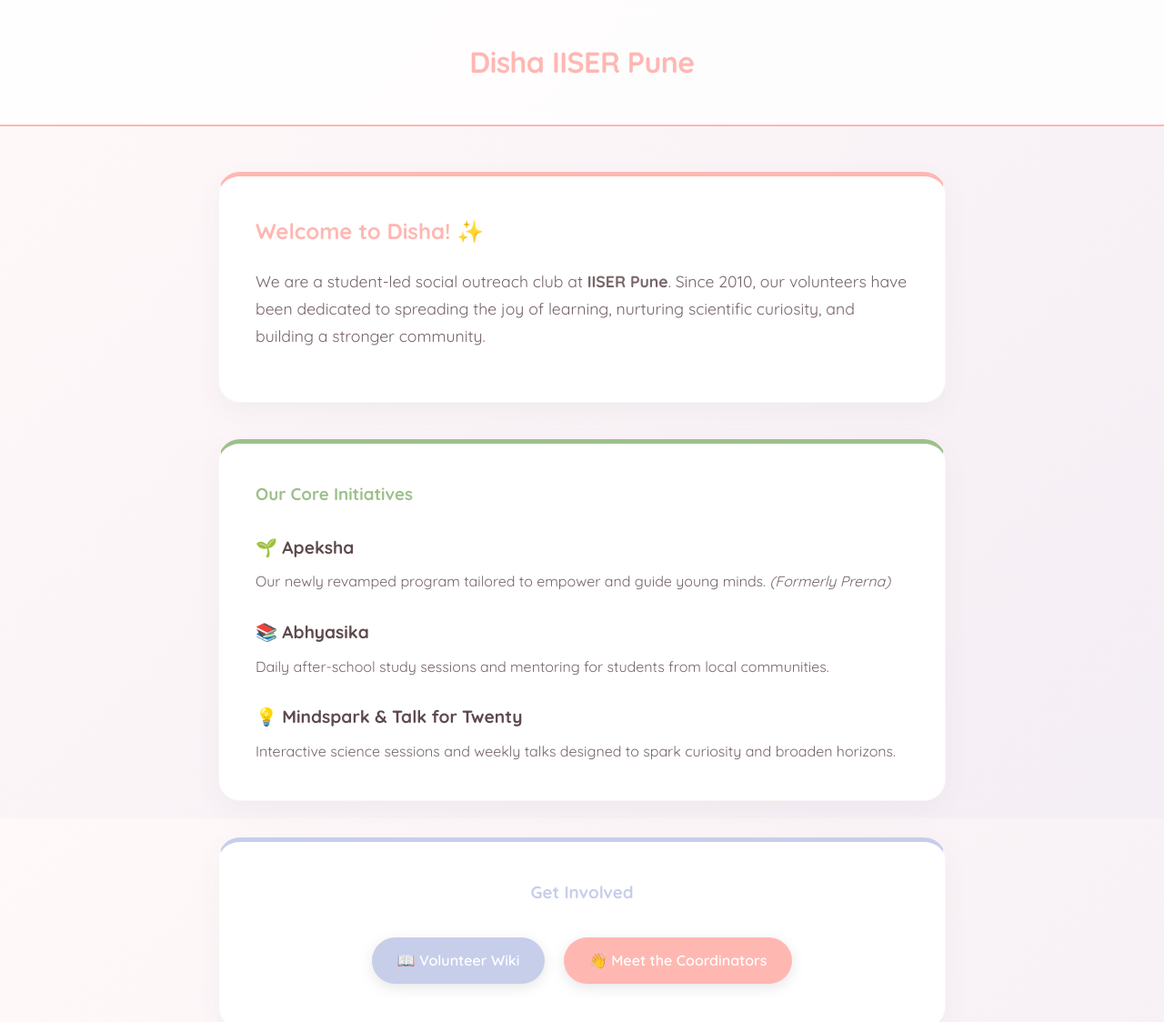
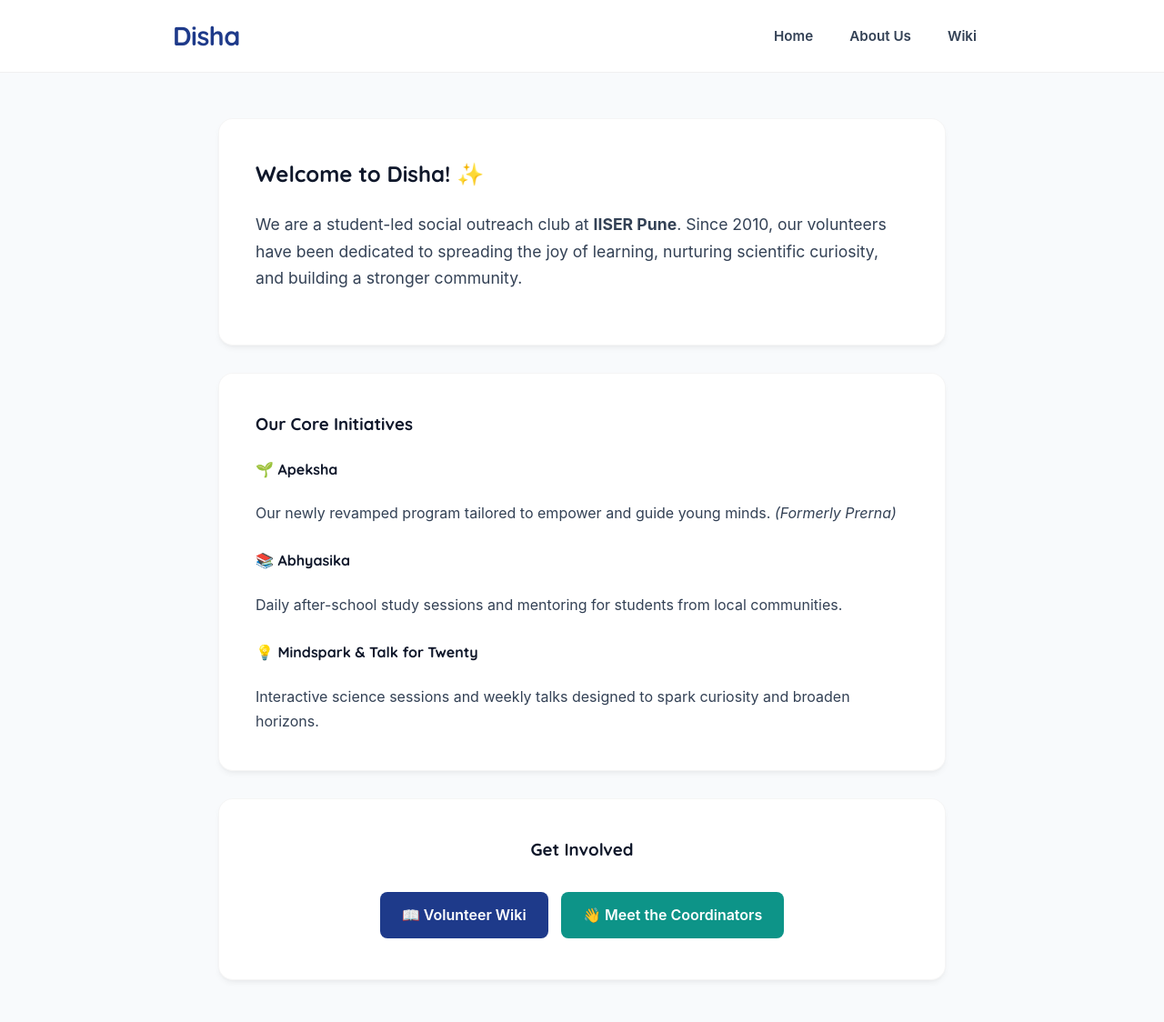
Before and after one commit to Disha-IISERPune/disha-iiserpune.github.io, a Jekyll site: the page built from index.html, in a window 1280 px wide and 1181 px high. Shown: the top 1124 px of the window at 91% size. Built offline with Jekyll 4.4.1, drawn with Linux system fonts in a browser that asks for light colours.

Commit message:
updated default.html, style.css, and index.html

```diff
--- a/_layouts/default.html
+++ b/_layouts/default.html
@@ -4,17 +4,27 @@
   <meta charset="UTF-8">
   <meta name="viewport" content="width=device-width, initial-scale=1.0">
   <title>{{ site.title }}</title>
+
   <link rel="preconnect" href="https://fonts.googleapis.com">
   <link rel="preconnect" href="https://fonts.gstatic.com" crossorigin>
-  <!-- Fixed the unescaped ampersand here which can crash strict parsers -->
   <link href="https://fonts.googleapis.com/css2?family=Quicksand:wght@400;600;700&amp;display=swap" rel="stylesheet">
-  <!-- Simplified the CSS link -->
-  <link rel="stylesheet" href="/assets/css/style.css">
+
+  <!-- CORRECTED: Using Jekyll's relative_url filter for the CSS -->
+  <link rel="stylesheet" href="{{ '/assets/css/style.css' | relative_url }}">
 </head>
 <body>
   <header class="site-header">
-    <!-- Removed the emoji which can sometimes cause UTF-8 encoding build errors -->
-    <h1><a href="/">{{ site.title }}</a></h1>
+    <div class="header-content">
+      <div class="logo">
+        <a href="{{ '/' | relative_url }}">Disha</a>
+      </div>
+
+      <nav class="site-nav">
+        <a href="{{ '/' | relative_url }}">Home</a>
+        <a href="{{ '/about.html' | relative_url }}">About Us</a>
+        <a href="{{ '/wiki/' | relative_url }}">Wiki</a>
+      </nav>
+    </div>
   </header>
 
   <main class="content-container">
--- a/assets/css/style.css
+++ b/assets/css/style.css
@@ -1,98 +1,140 @@
+/* --- MODERN PALETTE --- */
 :root {
-  --bg-color: #FFF9F9;
-  --bg-gradient: #F4EEF5;   /* Added for the parallax gradient */
-  --text-color: #5D4A4D;
-  --pastel-pink: #FFB7B2;
-  --pastel-green: #9DC08B;  /* Your updated sage green! */
-  --pastel-blue: #C7CEEA;
-  --pastel-yellow: #FFDAC1;
+  --bg-color: #F8FAFC;         /* Very light, clean slate background */
+  --card-bg: #FFFFFF;          /* Crisp white cards */
+  --text-main: #334155;        /* Slate 700 - Softer than black, highly readable */
+  --text-heading: #0F172A;     /* Slate 900 - Deep, punchy contrast for titles */
+
+  /* Rich, accessible accent colors */
+  --brand-navy: #1E3A8A;       /* Sophisticated primary color */
+  --brand-teal: #0D9488;       /* Friendly, grounded secondary color */
+  --brand-coral: #E11D48;      /* Warm action color for buttons */
 }
 
 body {
-  font-family: 'Quicksand', sans-serif;
-  /* CSS Parallax: The background stays locked while content scrolls over it */
-  background: linear-gradient(135deg, var(--bg-color) 0%, var(--bg-gradient) 100%);
-  background-attachment: fixed;
-  color: var(--text-color);
-  line-height: 1.7; /* Slightly looser line-height for better readability */
+  /* Use a clean, professional sans-serif for body text */
+  font-family: -apple-system, BlinkMacSystemFont, "Segoe UI", Roboto, Helvetica, Arial, sans-serif;
+  background-color: var(--bg-color);
+  color: var(--text-main);
+  line-height: 1.7;
   margin: 0;
   padding: 0;
 }
 
-/* Sophisticated Header */
+/* Keep Quicksand ONLY for headings to maintain a friendly vibe */
+h1, h2, h3, h4, h5, h6 {
+  font-family: 'Quicksand', sans-serif;
+  color: var(--text-heading);
+  font-weight: 700;
+  margin-top: 0;
+}
+
+/* --- THE HEADER --- */
 .site-header {
-  background-color: rgba(255, 255, 255, 0.8);
-  backdrop-filter: blur(10px); /* Gives a premium "frosted glass" effect */
-  padding: 20px;
-  text-align: center;
-  border-bottom: 2px solid var(--pastel-pink);
-  position: sticky; /* Keeps the header at the top as you scroll */
+  background-color: rgba(255, 255, 255, 0.9);
+  backdrop-filter: blur(12px);
+  -webkit-backdrop-filter: blur(12px);
+  border-bottom: 1px solid rgba(0,0,0,0.06);
+  position: sticky;
   top: 0;
   z-index: 100;
 }
 
-.site-header a {
-  color: var(--pastel-pink);
+.header-content {
+  max-width: 900px;
+  margin: 0 auto;
+  padding: 15px 20px;
+  display: flex;
+  justify-content: space-between;
+  align-items: center;
+}
+
+.logo a {
+  color: var(--brand-navy);
   text-decoration: none;
   font-weight: 700;
-  font-size: 2rem;
+  font-size: 1.8rem;
   letter-spacing: -0.5px;
+  font-family: 'Quicksand', sans-serif;
 }
 
-/* Main Content Area */
+/* --- NAVIGATION --- */
+.site-nav {
+  display: flex;
+  gap: 8px;
+  align-items: center;
+}
+
+.site-nav a {
+  color: var(--text-main);
+  text-decoration: none;
+  font-weight: 600;
+  font-size: 0.95rem;
+  padding: 8px 16px;
+  border-radius: 8px; /* Sophisticated slight rounding, not a full pill */
+  transition: all 0.2s ease;
+}
+
+.site-nav a:hover {
+  background-color: #F1F5F9;
+  color: var(--brand-navy);
+}
+
+/* --- MAIN CONTENT & CARDS --- */
 .content-container {
   max-width: 800px;
   margin: 50px auto;
   padding: 0 20px;
 }
 
-/* Upgraded Cards with Hover Effects */
 .card {
-  background: #ffffff;
-  border-radius: 24px;
+  background: var(--card-bg);
+  border-radius: 16px; /* Modern, clean curves */
   padding: 40px;
-  box-shadow: 0 10px 30px rgba(93, 74, 77, 0.05); /* Softer, wider shadow */
-  border: 1px solid rgba(0,0,0,0.03); /* Replaced heavy colored borders with a subtle outline */
-  border-top: 5px solid var(--pastel-yellow); /* Keep a pop of color at the top */
-  transition: transform 0.4s cubic-bezier(0.165, 0.84, 0.44, 1), box-shadow 0.4s ease;
+  margin-bottom: 30px;
+  /* Sleek, sophisticated shadow instead of colored borders */
+  box-shadow: 0 4px 6px -1px rgba(0, 0, 0, 0.05), 0 2px 4px -1px rgba(0, 0, 0, 0.03);
+  border: 1px solid rgba(0,0,0,0.04);
+  transition: transform 0.3s ease, box-shadow 0.3s ease;
 }
 
 .card:hover {
-  transform: translateY(-8px); /* Lifts up on hover */
-  box-shadow: 0 20px 40px rgba(93, 74, 77, 0.1);
+  transform: translateY(-4px);
+  box-shadow: 0 10px 15px -3px rgba(0, 0, 0, 0.08), 0 4px 6px -2px rgba(0, 0, 0, 0.04);
 }
 
-/* Modern Animated Buttons */
+/* --- BUTTONS --- */
 .btn {
   display: inline-block;
-  color: white;
-  padding: 12px 28px;
-  border-radius: 30px;
-  margin: 8px;
+  color: white !important;
+  padding: 12px 24px;
+  border-radius: 8px;
   font-weight: 600;
   text-decoration: none;
-  transition: all 0.3s ease;
-  box-shadow: 0 4px 15px rgba(0,0,0,0.1);
+  transition: all 0.2s ease;
+  border: none;
+  cursor: pointer;
 }
 
-.btn:hover {
-  transform: translateY(-3px) scale(1.02);
-  box-shadow: 0 8px 25px rgba(0,0,0,0.15);
-  color: white;
+.btn-primary { background-color: var(--brand-navy); }
+.btn-primary:hover { background-color: #1E293B; transform: translateY(-2px); }
+
+.btn-secondary { background-color: var(--brand-teal); }
+.btn-secondary:hover { background-color: #0F766E; transform: translateY(-2px); }
+
+/* --- MOBILE RESPONSIVENESS --- */
+@media (max-width: 600px) {
+  .header-content { flex-direction: column; gap: 10px; }
+  .site-nav { flex-wrap: wrap; justify-content: center; }
+  .card { padding: 25px 20px; }
 }
 
 /* --- ANIMATIONS --- */
 @keyframes fadeInUp {
-  from { opacity: 0; transform: translateY(30px); }
+  from { opacity: 0; transform: translateY(20px); }
   to { opacity: 1; transform: translateY(0); }
 }
-
-.animate-up {
-  opacity: 0; /* Hide initially */
-  animation: fadeInUp 0.8s cubic-bezier(0.16, 1, 0.3, 1) forwards;
-}
-
-/* Staggered delays so cards load in sequence */
+.animate-up { opacity: 0; animation: fadeInUp 0.6s cubic-bezier(0.16, 1, 0.3, 1) forwards; }
 .delay-1 { animation-delay: 0.1s; }
-.delay-2 { animation-delay: 0.25s; }
-.delay-3 { animation-delay: 0.4s; }
+.delay-2 { animation-delay: 0.2s; }
+.delay-3 { animation-delay: 0.3s; }
--- a/index.html
+++ b/index.html
@@ -3,41 +3,41 @@ layout: default
 title: Home
 ---
 
-<!-- Welcome Card (Loads first) -->
-<div class="card animate-up delay-1" style="margin-bottom: 40px; border-top-color: var(--pastel-pink);">
-  <h2 style="color: var(--pastel-pink); margin-top: 0;">Welcome to Disha! ✨</h2>
-  <p style="font-size: 1.1em; color: #776568;">We are a student-led social outreach club at <strong>IISER Pune</strong>. Since 2010, our volunteers have been dedicated to spreading the joy of learning, nurturing scientific curiosity, and building a stronger community.</p>
+<!-- Welcome Card -->
+<div class="card animate-up delay-1">
+  <h2>Welcome to Disha! ✨</h2>
+  <p style="font-size: 1.1em;">We are a student-led social outreach club at <strong>IISER Pune</strong>. Since 2010, our volunteers have been dedicated to spreading the joy of learning, nurturing scientific curiosity, and building a stronger community.</p>
 </div>
 
-<!-- Programs Card (Loads second) -->
-<div class="card animate-up delay-2" style="margin-bottom: 40px; border-top-color: var(--pastel-green);">
-  <h3 style="color: var(--pastel-green); margin-top: 0;">Our Core Initiatives</h3>
+<!-- Programs Card -->
+<div class="card animate-up delay-2">
+  <h3>Our Core Initiatives</h3>
 
-  <div style="margin-bottom: 25px;">
-    <h4 style="margin-bottom: 8px; font-size: 1.2em;">🌱 Apeksha</h4>
-    <p style="margin: 0; color: #776568;">Our newly revamped program tailored to empower and guide young minds. <em>(Formerly Prerna)</em></p>
+  <div style="margin-bottom: 25px; margin-top: 20px;">
+    <h4>🌱 Apeksha</h4>
+    <p style="margin: 0;">Our newly revamped program tailored to empower and guide young minds. <em>(Formerly Prerna)</em></p>
   </div>
 
   <div style="margin-bottom: 25px;">
-    <h4 style="margin-bottom: 8px; font-size: 1.2em;">📚 Abhyasika</h4>
-    <p style="margin: 0; color: #776568;">Daily after-school study sessions and mentoring for students from local communities.</p>
+    <h4>📚 Abhyasika</h4>
+    <p style="margin: 0;">Daily after-school study sessions and mentoring for students from local communities.</p>
   </div>
 
   <div>
-    <h4 style="margin-bottom: 8px; font-size: 1.2em;">💡 Mindspark & Talk for Twenty</h4>
-    <p style="margin: 0; color: #776568;">Interactive science sessions and weekly talks designed to spark curiosity and broaden horizons.</p>
+    <h4>💡 Mindspark & Talk for Twenty</h4>
+    <p style="margin: 0;">Interactive science sessions and weekly talks designed to spark curiosity and broaden horizons.</p>
   </div>
 </div>
 
-<!-- Quick Links Card (Loads third) -->
-<div class="card animate-up delay-3" style="border-top-color: var(--pastel-blue); text-align: center;">
-  <h3 style="color: var(--pastel-blue); margin-top: 0; margin-bottom: 25px;">Get Involved</h3>
+<!-- Quick Links Card -->
+<div class="card animate-up delay-3" style="text-align: center;">
+  <h3 style="margin-bottom: 25px;">Get Involved</h3>
 
-  <a href="/wiki/" class="btn" style="background-color: var(--pastel-blue);">
+  <a href="{{ '/wiki/' | relative_url }}" class="btn btn-primary" style="margin: 5px;">
     📖 Volunteer Wiki
   </a>
 
-  <a href="/about.html" class="btn" style="background-color: var(--pastel-pink);">
+  <a href="{{ '/about.html' | relative_url }}" class="btn btn-secondary" style="margin: 5px;">
     👋 Meet the Coordinators
   </a>
 </div>
```
